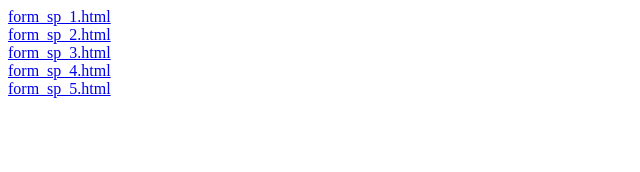
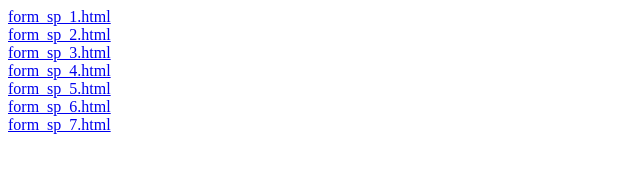
Before and after one commit to teranishikawa/moetaku, a plain HTML site: page sp/index.html in a window 1280 px wide. Shown: the whole page, without its empty margins (0-640 px from the left). Drawn offline with Linux system fonts and the light colour scheme.

Commit message:
ファイル名変更

```diff
--- a/sp/index.html
+++ b/sp/index.html
@@ -5,5 +5,7 @@
 <a href="./form_sp_3.html">form_sp_3.html</a><br>
 <a href="./form_sp_4.html">form_sp_4.html</a><br>
 <a href="./form_sp_5.html">form_sp_5.html</a><br>
+<a href="./form_sp_6.html">form_sp_6.html</a><br>
+<a href="./form_sp_7.html">form_sp_7.html</a><br>
 </body>
 </html>
```
Also changed, not shown: sp/form_sp_7.html (renamed from sp/form_sp_8.html).
